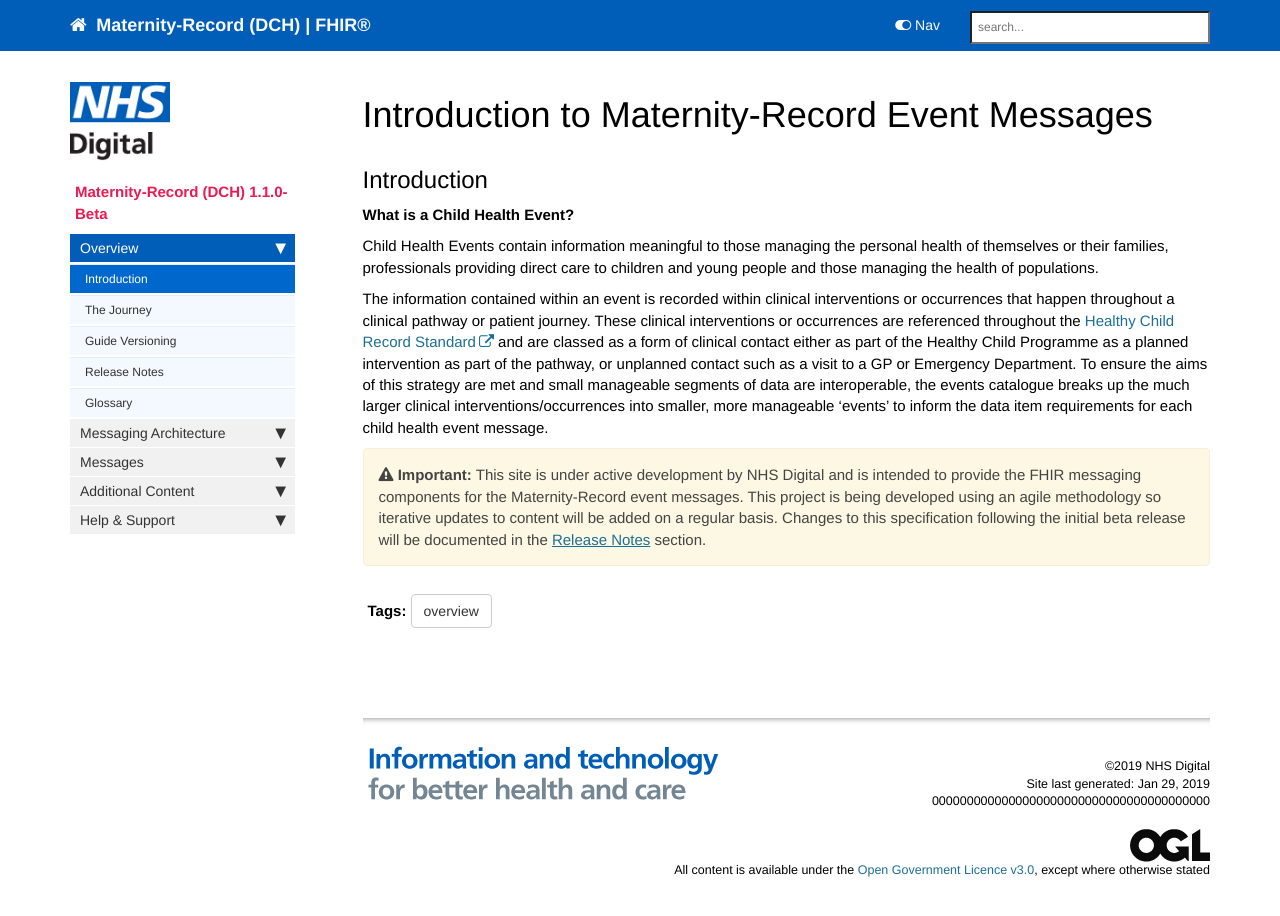
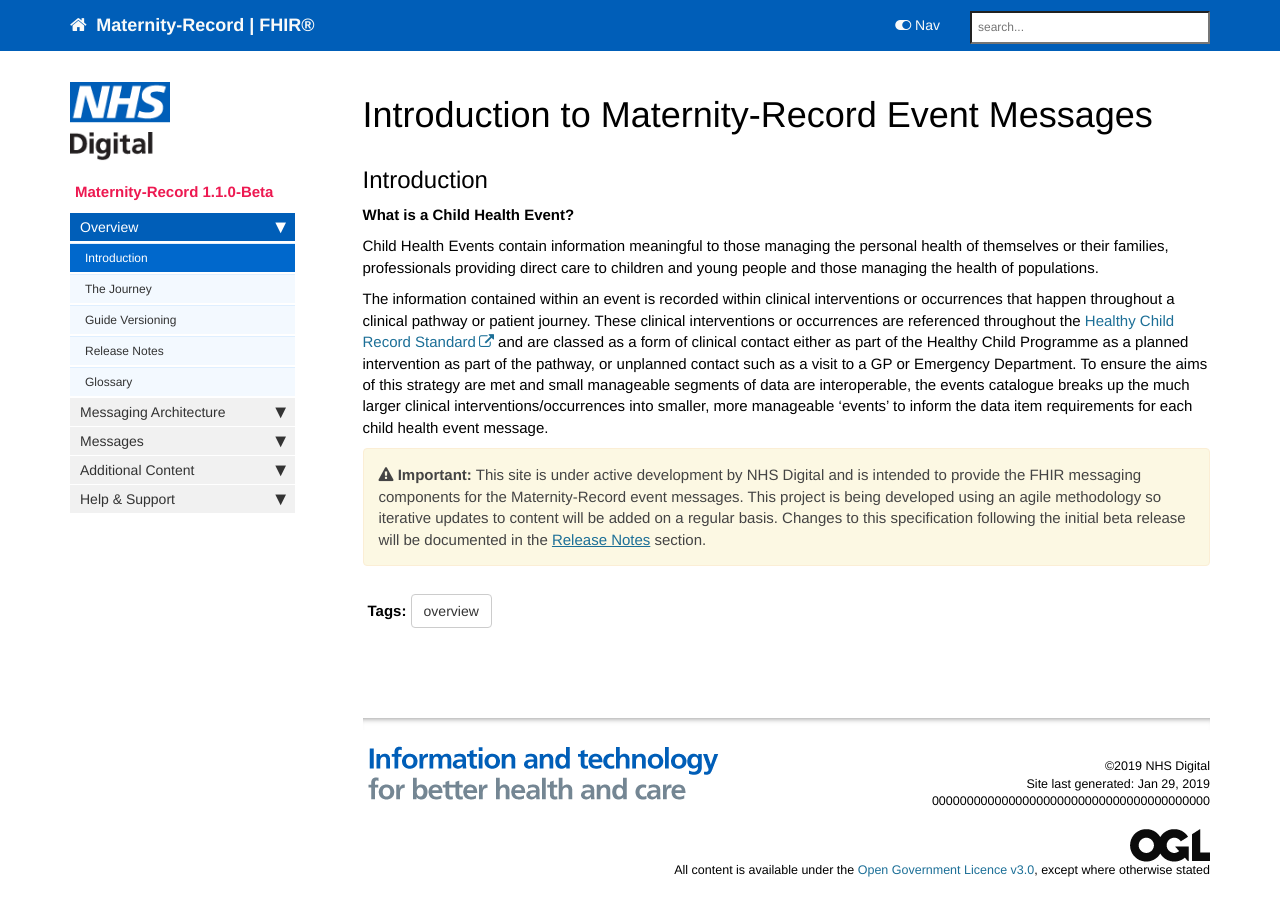
Before and after one commit to nhsconnect/FHIR-Maternity-Record, a Jekyll site: the page built from index.md, in a window 1280 px wide and 940 px high. Shown: the top 916 px of the window. Built offline with Jekyll 4.4.1, drawn with Linux system fonts in a browser that asks for light colours; nearby versions of some CDN libraries; comment, search, counter and statistics services are not loaded.

```diff
--- a/_config.yml
+++ b/_config.yml
@@ -2,10 +2,10 @@
 output: web
 # this property is useful for conditional filtering of content that is separate from the PDF.
 
-topnav_title: Maternity-Record (DCH) | FHIR&reg;
+topnav_title: Maternity-Record  | FHIR&reg;
 # this appears on the top navigation bar next to the home button
 
-site_title: Maternity-Record (DCH)
+site_title: Maternity-Record
 # this appears in the html browser tab for the site title (seen mostly by search engines, not users)
 
 company_name: NHS Digital
@@ -96,7 +96,7 @@ sidebars:
 - appointments_sidebar
 - tasks_sidebar
 
-description: "This implementation guide supports the publishing of Maternity-Record (DCH) event messages held across settings through the use of nationally defined messaging components."
+description: "This implementation guide supports the publishing of Maternity-Record  event messages held across settings through the use of nationally defined messaging components."
 # the description is used in the feed.xml file
 
 sitemap: true
--- a/_data/sidebars/overview_sidebar.yml
+++ b/_data/sidebars/overview_sidebar.yml
@@ -1,6 +1,6 @@
 entries:
-- title: Maternity-Record (DCH)
-  product: Maternity-Record (DCH)
+- title: Maternity-Record
+  product: Maternity-Record
   version: 1.1.0-Beta
   levels: one
   folders:
```
